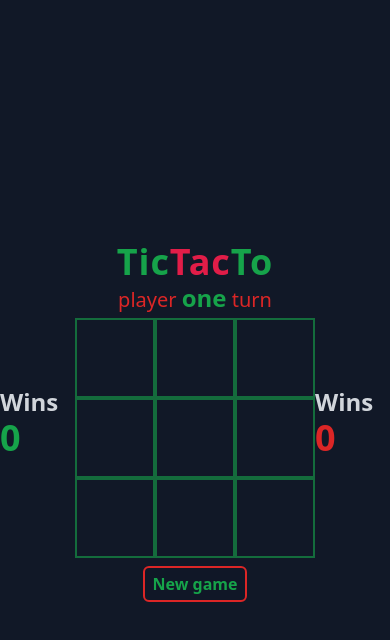
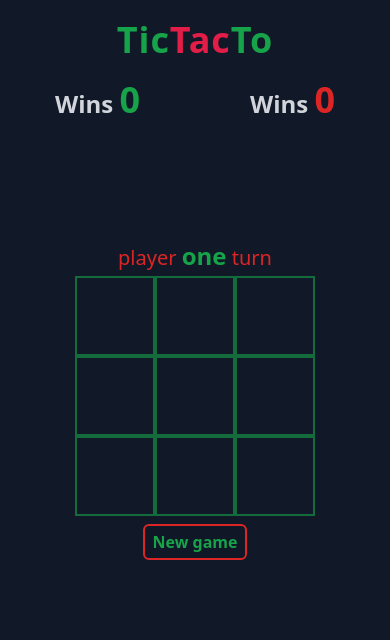
Before and after one commit to soft-engg/tiktacto-react-game, a React (Create React App) app: page / in a window 390 px wide. Shown: the top 640 px of the page. Built offline with nearby package versions, Linux system fonts and the light colour scheme.

Commit message:
made the app responsive

```diff
--- a/src/components/tictac.jsx
+++ b/src/components/tictac.jsx
@@ -13,9 +13,7 @@ function Tictacto() {
 
     //a function to mark the boxes according to player
     function markbox(id) {
-        console.log("the box is called with id " ,id)
-        console.log(boxes)
-        if (boxes[id] === "") {
+        if (boxes[id] === ""&&winner==="") {
             setcounter(oldvalue => oldvalue + 1)
             setBoxes(old => {
                 if (player === true) {
@@ -23,7 +21,7 @@ function Tictacto() {
                     setplayer(!player)
                     check();
                 }
-                else {
+                else if (player === false ){
                     old[id] = "O"
                     setplayer(!player)
                     check();
@@ -119,13 +117,13 @@ function Tictacto() {
     function player1Wins() {
         setWinner("player1")
         setvCount(pVcount => [pVcount[0] + 1, pVcount[1]])
-        setTimeout(() => reset(), 2000)
+        setTimeout(() => reset(), 1000)
     }
     //method when player 2 wins
     function player2Wins() {
         setWinner("player2")
         setvCount(pVcount => [pVcount[0], pVcount[1] + 1])
-        setTimeout(() => reset(), 2000)
+        setTimeout(() => reset(), 1000)
     }
     function reset() {
         setBoxes(["", "", "", "", "", "", "", "", ""])
@@ -136,15 +134,33 @@ function Tictacto() {
 
     //this is the main return call
     return <div className=" flex min-h-screen bg-gray-900   ">
-        <div className="flex flex-col flex-shrink  w-2/6 justify-center items-center">
+        {/* The title */}
+
+        <div className="flex flex-col flex-shrink invisible sm:visible  w-2/6 justify-center items-center">
             <p className="text-gray-300 text-2xl font-bold">Wins <span className="text-4xl text-green-600">{vCount[0]}</span></p>
-            {winner === "player1" ? <p className="text-green-600 font-bold text-lg h-6">player 1 Won</p> : <p className="p1result"></p>}
-            {winner === "draw" ? <p className="text-gray-300 font-bold text-lg h-6">draw : No win</p> : <p className="p1result"></p>}
+            {winner === "player1" ? <p className="text-green-600 font-bold text-lg h-6">player 1 Won</p> : <p className="h-10"></p>}
+            {winner === "draw" ? <p className="text-gray-300 font-bold text-lg h-6">draw : No win</p> : <p className="h-10"></p>}
         </div>
 
-        <div className="w-4/6 flex flex-col   items-center justify-center">
-
-            <p className="text-green-600 text-4xl font-bold tracking-wide ">Tic
+        <div className="w-4/6 flex flex-col items-center sm:justify-center ">
+                 {/* herer is score board for small screen  */}
+              {/* The title */}
+            <p className="text-green-600 text-4xl font-bold tracking-wide sm:hidden my-5">
+                Tic<span className="text-rose-600">Tac</span>To</p>
+            <div className=" flex justify-around visible sm:hidden w-screen  h-30">
+                <div className="flex flex-col flex-shrink   w-2/6  items-center">
+                    <p className="text-gray-300 text-2xl font-bold h-10">Wins <span className="text-4xl text-green-600 ">{vCount[0]}</span></p>
+                    {winner === "player1" ? <p className="text-green-600 font-bold text-lg h-10">player 1 Won</p> : <p className="h-10"></p>}
+                    {winner === "draw" ? <p className="text-gray-300 font-bold text-lg h-10">draw : No win</p> : <p className="h-10"></p>}
+                </div>
+                <div className="flex flex-col flex-shrink   w-2/6  items-center">
+                    <p className="text-gray-300 text-2xl font-bold ">Wins <span className="text-4xl text-red-600">{vCount[1]}</span></p>
+                    {winner === "player2" ? <p className="text-red-600 font-bold text-lg h-6">player 2 Won</p> : <p className="p2result"></p>}
+                    {winner === "draw" ? <p className="text-gray-300 font-bold text-lg h-6">draw :no win</p> : <p className="p2result"></p>}
+                </div>
+            </div>
+            {/* The title */}
+            <p className="text-green-600 text-4xl font-bold tracking-wide invisible sm:visible">Tic
 
             <span className="text-rose-600">Tac</span>To</p>
 
@@ -171,10 +187,10 @@ function Tictacto() {
         </div >
 
 
-        <div className="flex flex-col flex-shrink   w-2/6 justify-center items-center">
+        <div className="flex flex-col flex-shrink invisible sm:visible w-2/6 justify-center items-center">
             <p className="text-gray-300 text-2xl font-bold ">Wins <span className="text-4xl text-red-600">{vCount[1]}</span></p>
-            {winner === "player2" ? <p className="text-red-600 font-bold text-lg h-6">player 2 Won</p> : <p className="p2result"></p>}
-            {winner === "draw" ? <p className="text-gray-300 font-bold text-lg h-6">draw :no win</p> : <p className="p2result"></p>}
+            {winner === "player2" ? <p className="text-red-600 font-bold text-lg h-6">player 2 Won</p> : <p className="h-10"></p>}
+            {winner === "draw" ? <p className="text-gray-300 font-bold text-lg h-6">draw :no win</p> : <p className="h-10"></p>}
         </div>
     </div>
 
```
